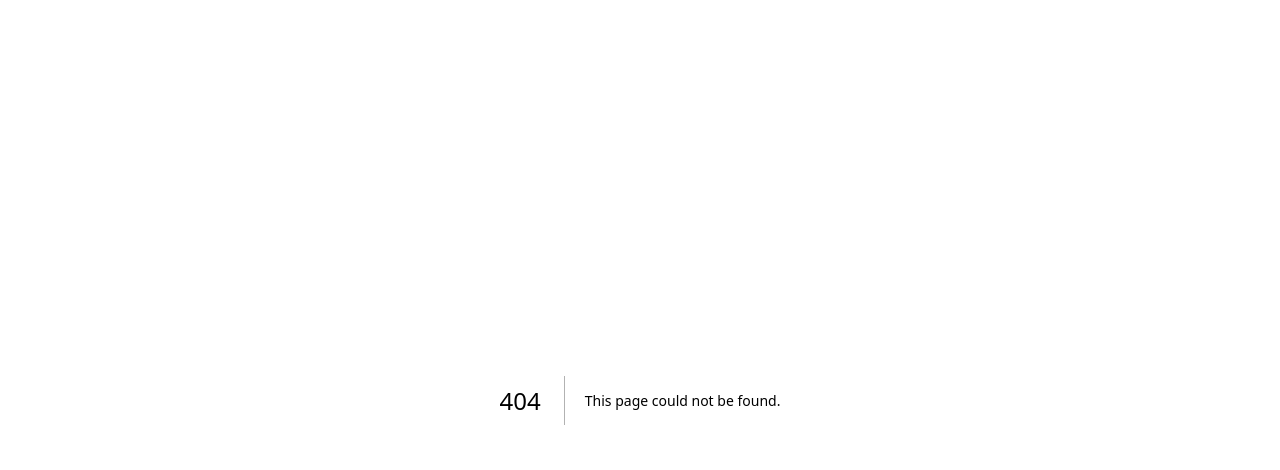
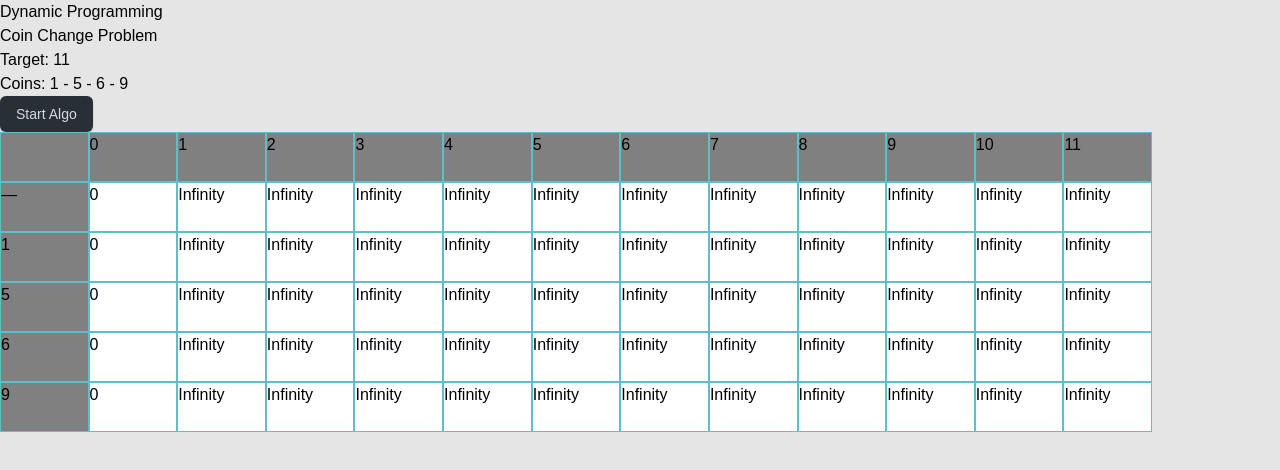
Before and after one commit to ChantelleKerr/algorithm-visualiser, a Next.js app: page /dp in a window 1280 px wide. Before the commit this address had no page. Shown: the top 470 px of the page. Built offline with nearby package versions, Linux system fonts and the light colour scheme.

Commit message:
Added Coin Change DP Problem and Tests

```diff
--- /dev/null
+++ b/app/dp/layout.tsx
@@ -0,0 +1,15 @@
+import type { Metadata } from "next";
+import "@/app/globals.css";
+import { TableProvider } from "@/context/DPTableProvider";
+export const metadata: Metadata = {
+  title: "Dynamic Programming",
+  description: "Visualise DP Algorithms",
+};
+
+export default function PathFinderLayout({
+  children,
+}: Readonly<{
+  children: React.ReactNode;
+}>) {
+  return <TableProvider>{children}</TableProvider>;
+}
--- /dev/null
+++ b/app/dp/page.tsx
@@ -0,0 +1,14 @@
+"use client";
+
+import DPTable from "@/components/Table/DPTable";
+
+const DynamicProgramming = () => {
+  return (
+    <>
+      <p>Dynamic Programming</p>
+      <DPTable />
+    </>
+  );
+};
+
+export default DynamicProgramming;
--- a/app/page.tsx
+++ b/app/page.tsx
@@ -14,6 +14,12 @@ export default function Home() {
       image: "/pathfinder.webp",
       link: "/pathfinder",
       style: "bg-red border-red text-red",
+    },
+    {
+      title: "DP",
+      image: "/pathfinder.webp",
+      link: "/dp",
+      style: "bg-purple border-purple text-purple",
     },
   ];
   return (
--- /dev/null
+++ b/components/Table/DPTable.tsx
@@ -0,0 +1,50 @@
+import { useTable } from "@/context/DPTableProvider";
+import React, { useEffect } from "react";
+import { CellItem, TableContainer } from "./Table.styles";
+import { Button } from "../ui/button";
+import { CellType } from "@/types/types";
+
+const DPTable = () => {
+  const { table, createTable, coins, target } = useTable();
+
+  useEffect(() => {
+    createTable();
+  }, [coins, target]);
+
+  return (
+    <div>
+      <p> Coin Change Problem</p>
+      <p>Target: {target}</p>
+      <p> Coins: {coins.join(" - ")}</p>
+      <Button> Start Algo</Button>
+
+      <TableContainer rows={coins.length + 1} cols={target + 2}>
+        <CellItem celltype={CellType.Header} />
+
+        {/* Column headers (0 to target) */}
+        {Array.from({ length: target + 1 }).map((_, colIndex) => (
+          <CellItem key={`header-col-${colIndex}`} celltype={CellType.Header}>
+            <p>{colIndex}</p>
+          </CellItem>
+        ))}
+
+        {table.map((row, rowIndex) => (
+          <>
+            {/* Row headers for coins */}
+            <CellItem key={`header-row-${rowIndex}`} celltype={CellType.Header}>
+              <p>{rowIndex === 0 ? "—" : coins[rowIndex - 1]}</p>
+            </CellItem>
+
+            {row.map((cell, colIndex) => (
+              <CellItem key={`${rowIndex}-${colIndex}`} celltype={cell.type}>
+                <p>{cell.value}</p>
+              </CellItem>
+            ))}
+          </>
+        ))}
+      </TableContainer>
+    </div>
+  );
+};
+
+export default DPTable;
--- /dev/null
+++ b/components/Table/Table.styles.ts
@@ -0,0 +1,24 @@
+import styled from "styled-components";
+import { CellType, GridContainerProps } from "@/types/types";
+
+export const TableContainer = styled.div<GridContainerProps>`
+  display: grid;
+  grid-template-columns: repeat(${(props) => props.cols}, 1fr);
+  width: min(90vw, ${(props) => props.cols * 100}px);
+  max-height: 80vh;
+`;
+
+export const CellItem = styled.div<{
+  celltype: CellType;
+}>`
+  border: 0.5px solid #5dc0c9;
+  height: 50px;
+  background-color: ${(props) => {
+    switch (props.celltype) {
+      case CellType.Header:
+        return "gray";
+      default:
+        return "white";
+    }
+  }};
+`;
--- /dev/null
+++ b/context/DPTableProvider.tsx
@@ -0,0 +1,57 @@
+"use client";
+import { createContext, ReactNode, useContext, useState } from "react";
+import { Cell, CellType } from "@/types/types";
+
+interface DPTableContextType {
+  table: Cell[][];
+  createTable: React.Dispatch<React.SetStateAction<Cell[][]>>;
+  coins: number[];
+  target: number;
+}
+
+const TableContext = createContext<DPTableContextType | undefined>(undefined);
+
+export const TableProvider = ({ children }: { children: React.ReactNode }) => {
+  const [table, setTable] = useState<Cell[][]>([]);
+  const target: number = 11;
+  const [coins, setCoins] = useState<number[]>([1, 5, 6, 9]);
+
+  const createTable = () => {
+    const newTable: Cell[][] = [];
+    for (let i = 0; i <= coins.length; i++) {
+      const row = [];
+      for (let j = 0; j <= target; j++) {
+        row.push({
+          value: j === 0 ? 0 : i === 0 ? Infinity : Infinity,
+          type: CellType.Blank,
+        });
+      }
+      newTable.push(row);
+    }
+
+    setTable(newTable);
+  };
+
+  // TODO: Update The Table
+
+  return (
+    <TableContext.Provider
+      value={{
+        table,
+        createTable,
+        coins,
+        target,
+      }}
+    >
+      {children}
+    </TableContext.Provider>
+  );
+};
+
+export const useTable = () => {
+  const context = useContext(TableContext);
+  if (!context) {
+    throw new Error("useTable must be used within a TableProvider");
+  }
+  return context;
+};
--- a/context/SortProvider.tsx
+++ b/context/SortProvider.tsx
@@ -19,7 +19,7 @@ interface SortContextType {
 const SortContext = createContext<SortContextType | undefined>(undefined);
 
 export const SortProvider = ({ children }: { children: ReactNode }) => {
-  const initialArray = [6, 23, 1, 34, 5, 3, 8, 10, 50, 7, 18];
+  const initialArray = [6, 23, 1, 34, 5, 3, 8];
   const [array, setArray] = useState<number[]>(initialArray);
   const [swappingIndices, setSwappingIndices] = useState<
     [number, number] | null
--- a/types/types.ts
+++ b/types/types.ts
@@ -22,3 +22,12 @@ export interface GridContainerProps {
   rows: number;
   cols: number;
 }
+
+export enum CellType {
+  Header = "Header",
+  Blank = "Blank",
+}
+export interface Cell {
+  value: number;
+  type: CellType;
+}
```
Also changed, not shown: algorithms/dp/coinchange.ts (added, +37 -0 lines), 1 other file (tests, documents, lock files or other folders).
